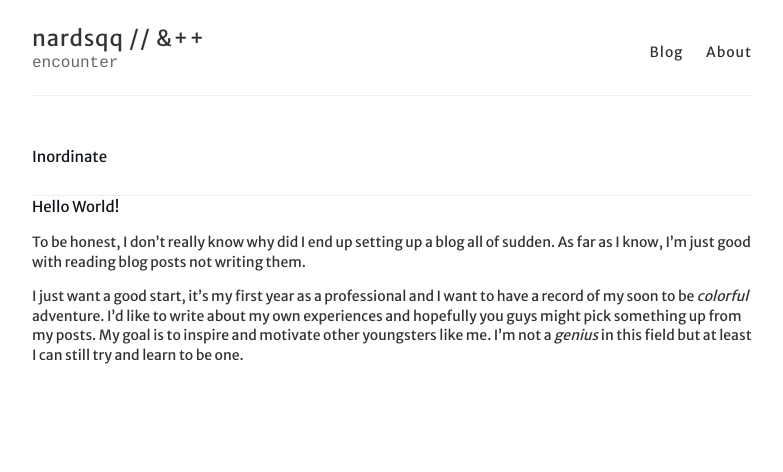
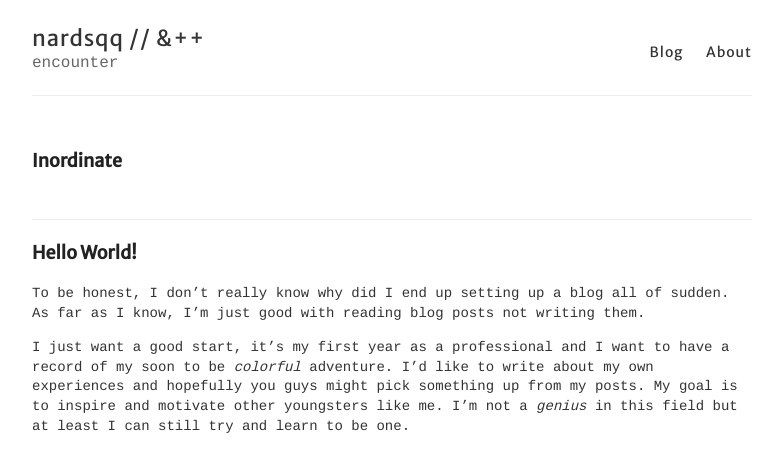
Before and after one commit to nardsqq/nardsqq.github.io, a Jekyll site: the page built from index.html, in a window 1280 px wide. Shown: the top 472 px of the page, without its empty margins (248-1031 px from the left). Built offline with Jekyll 4.4.1, drawn with Linux system fonts in a browser that asks for light colours.

Commit message:
Fix remaining style errors

```diff
--- a/index.html
+++ b/index.html
@@ -6,7 +6,7 @@
   {% for post in site.posts %}
     <article class="post">
 
-      <a href="{{ site.baseurl }}{{ post.url }}" class="post-title">{{ post.title }}</a>
+      <h3><a href="{{ site.baseurl }}{{ post.url }}">{{ post.title }}</a></h3>
 
       <div class="entry">
         {{ post.excerpt }}
--- a/style.scss
+++ b/style.scss
@@ -28,10 +28,6 @@
   font: 14px/1.4 $cousine;
   font-weight: 400;
   color: $darkGray;
-}
-
-title {
-  font-weight: 200;
 }
 
 .container {
@@ -73,12 +69,6 @@
 h4 {
   font-size: 16px;
   color: $gray;
-}
-
-.post-title {
-  font-family: $merriweather;
-  color: #0F1419;
-  font-size: 15px;
 }
 
 p {
@@ -260,7 +250,7 @@
 //
 
 .posts > .post {
-  font-family: $merriweather;
+  font-family: $cousine;
   padding-bottom: 2em;
   border-bottom: 1px solid $lightGray;
 }
```
